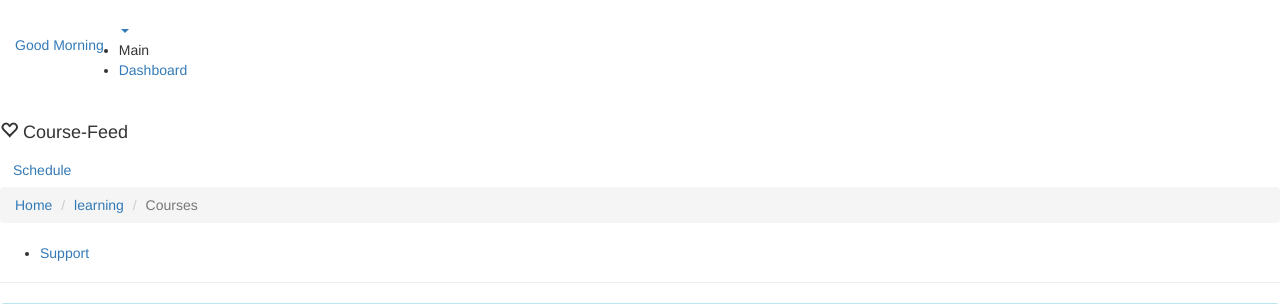
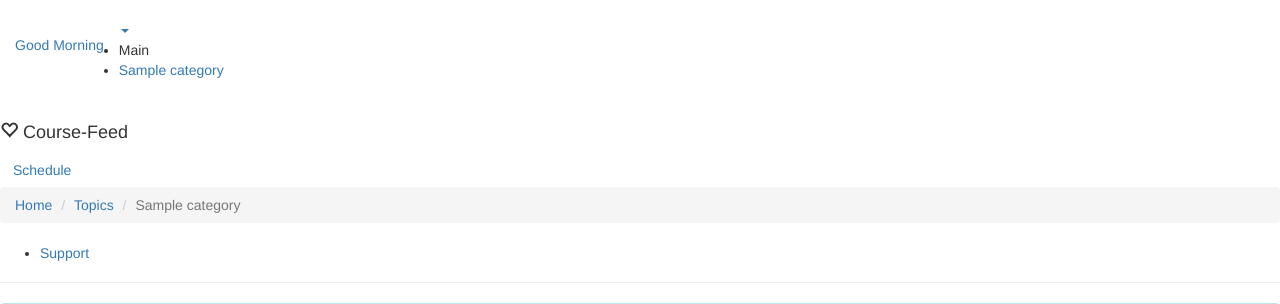
Before and after one commit to Patel-world/qbs, a Django app: template templates/story_list.html in a window 1280 px wide. Shown: the part 52-356 px from the top of the page. Run offline with Django 3.2, Linux system fonts and the light colour scheme; the template is opened without the code that fills it: most values are stand-ins (such as "Sample title", 1, 10 or a date in 2020); some libraries are stand-ins or nearby versions.

Commit message:
Update story_list.html

```diff
--- a/templates/story_list.html
+++ b/templates/story_list.html
@@ -5,7 +5,7 @@
 	<meta charset="utf-8">
 	<meta http-equiv="X-UA-Compatible" content="IE=edge">
 	<meta name="viewport" content="width=device-width, initial-scale=1">
-	<title>Courses | Adhyapna </title>
+	<title>{{ category.name }}</title>
 
 	<!-- Global stylesheets -->
 	<link href="https://fonts.googleapis.com/css?family=Roboto:400,300,100,500,700,900" rel="stylesheet" type="text/css">
@@ -132,7 +132,7 @@
 
 								<!-- Main -->
 								<li class="navigation-header"><span>Main</span> <i class="icon-menu" title="Main pages"></i></li>
-								<li><a href="#"><i class="icon-home4"></i> <span>Dashboard</span></a></li>
+								<li><a href="#"><i class="icon-home4"></i> <span>{{ category.name }}</span></a></li>
 
 							</ul>
 						</div>
@@ -163,9 +163,9 @@
 
 					<div class="breadcrumb-line">
 						<ul class="breadcrumb">
-							<li><a href="index.html"><i class="icon-home2 position-left"></i> Home</a></li>
-							<li><a href="sidebar_detached_separate.html">learning</a></li>
-							<li class="active">Courses</li>
+							<li><a href="#"><i class="icon-home2 position-left"></i> Home</a></li>
+							<li><a href="#">Topics</a></li>
+							<li class="active">{{ category.name }}</li>
 						</ul>
 
 						<ul class="breadcrumb-elements">
```
